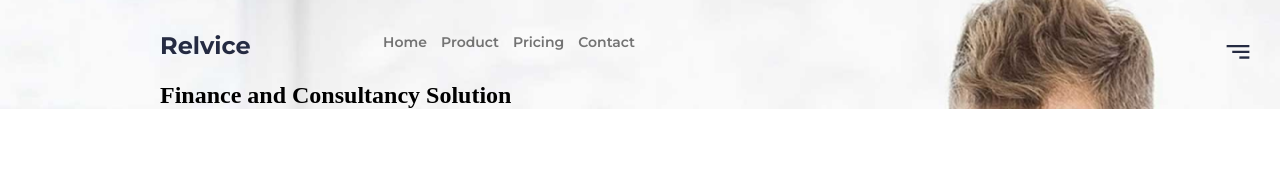
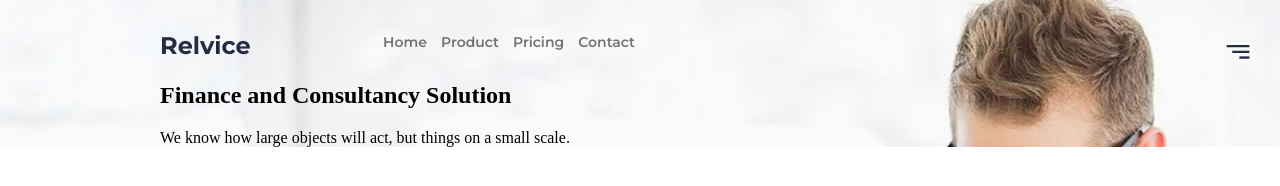
Before and after one commit to Aiylchieva-Tamara/html, a plain HTML site: page index.html in a window 1280 px wide. Drawn offline with Linux system fonts and the light colour scheme.

Commit message:
din p add

```diff
--- a/index.html
+++ b/index.html
@@ -28,6 +28,7 @@
                 </nav>
                 <div class="section-1-div">
                     <h1 class="section-1-div-h1">Finance and Consultancy Solution </h1>
+                    <p class="section-1-div-p">We know how large objects will act,  but things on a small scale.</p>
 
                 </div>
             </section>
```
